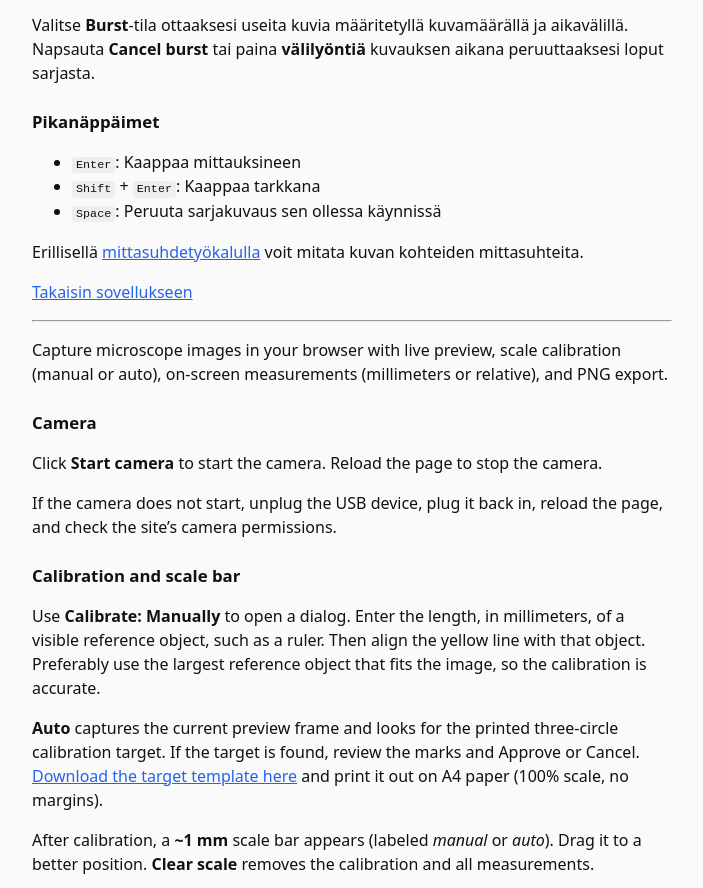
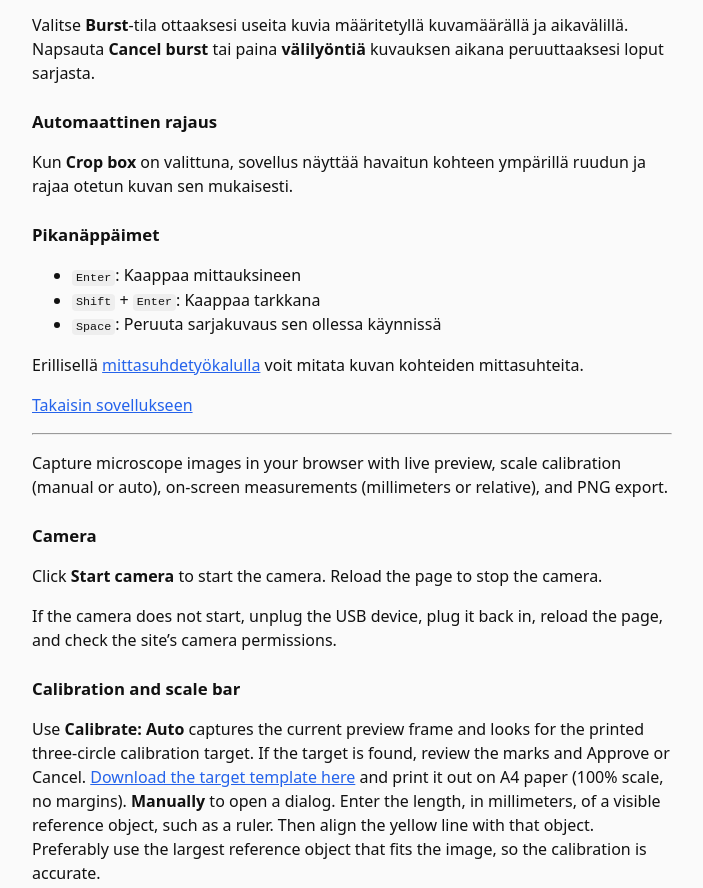
Before and after one commit to mikkohei13/microscopiq-web, a plain HTML site: page help.html in a window 1280 px wide. Shown: the part 1073-1961 px from the top of the page, without its empty margins (288-991 px from the left). Drawn offline with Linux system fonts and the light colour scheme.

Commit message:
Add crop box to help

```diff
--- a/help.html
+++ b/help.html
@@ -43,6 +43,9 @@
   <p>Napsauta <strong>Capture measurements</strong> tai paina <code>Enter</code> tallentaaksesi PNG-kuvan, jossa näkyvät mittausviivat ja mittakaavajana, kun kalibrointi on käytössä. Napsauta <strong>Capture hi-res</strong> tallentaaksesi PNG-kuvan kameran täydellä resoluutiolla. Tämä riippuu kameran ja selaimen ominaisuuksista. Chrome tallentaa yleensä suurempia kuvia kuin Firefox, mutta on usein hitaampi.</p>
   <p>Valitse <strong>Burst</strong>-tila ottaaksesi useita kuvia määritetyllä kuvamäärällä ja aikavälillä. Napsauta <strong>Cancel burst</strong> tai paina <strong>välilyöntiä</strong> kuvauksen aikana peruuttaaksesi loput sarjasta.</p>
 
+  <h2>Automaattinen rajaus</h2>
+  <p>Kun <strong>Crop box</strong> on valittuna, sovellus näyttää havaitun kohteen ympärillä ruudun ja rajaa otetun kuvan sen mukaisesti.</p>
+
   <h2>Pikanäppäimet</h2>
   <ul>
   <li><code>Enter</code>: Kaappaa mittauksineen</li>
@@ -63,8 +66,7 @@
   <p>If the camera does not start, unplug the USB device, plug it back in, reload the page, and check the site’s camera permissions.</p>
 
   <h2>Calibration and scale bar</h2>
-  <p>Use <strong>Calibrate:</strong> <strong>Manually</strong> to open a dialog. Enter the length, in millimeters, of a visible reference object, such as a ruler. Then align the yellow line with that object. Preferably use the largest reference object that fits the image, so the calibration is accurate.</p>
-  <p><strong>Auto</strong> captures the current preview frame and looks for the printed three-circle calibration target. If the target is found, review the marks and Approve or Cancel. <a href="./microscopiq_scale.svg">Download the target template here</a> and print it out on A4 paper (100% scale, no margins).</p>
+  <p>Use <strong>Calibrate:</strong> <strong>Auto</strong> captures the current preview frame and looks for the printed three-circle calibration target. If the target is found, review the marks and Approve or Cancel. <a href="./microscopiq_scale.svg">Download the target template here</a> and print it out on A4 paper (100% scale, no margins). <strong>Manually</strong> to open a dialog. Enter the length, in millimeters, of a visible reference object, such as a ruler. Then align the yellow line with that object. Preferably use the largest reference object that fits the image, so the calibration is accurate.</p>
   <p>After calibration, a <strong>~1 mm</strong> scale bar appears (labeled <em>manual</em> or <em>auto</em>). Drag it to a better position. <strong>Clear scale</strong> removes the calibration and all measurements.</p>
 
   <h2>Measurements</h2>
@@ -73,6 +75,10 @@
   <h2>Capture</h2>
   <p>Click <strong>Capture with measurements</strong> or press <code>Enter</code> to capture a PNG image with measurement overlays and the scale bar when calibration is active. Click <strong>Capture hi-res</strong> to save a PNG with the full resolution of the camera. This depends on the camera and browser capabilities. Chrome usually saves larger images than Firefox, but has tendency to be slower.</p>
   <p>Choose <strong>Burst</strong> mode to capture multiple frames with a set count and interval. Click <strong>Cancel burst</strong> or press <strong>Space</strong> during capture to cancel the rest of the burst.</p>
+
+  <h2>Automatic cropping</h2>
+  <p>When <strong>Crop box</strong> is selected, the app displays a box around the detected object and crops the captured image to the box.</p>
+
 
   <h2>Keyboard shortcuts</h2>
   <ul>
```
